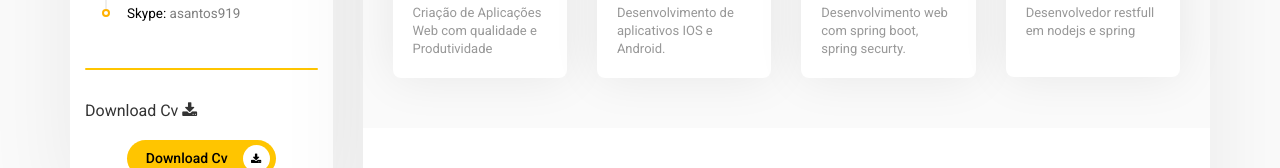
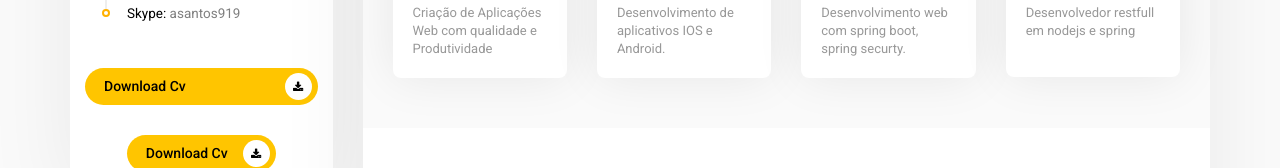
Before and after one commit to AndersonSAndrade/adsdev.github.io, a plain HTML site: page index.html in a window 1280 px wide. Shown: the part 581-749 px from the top of the page. Drawn offline with Linux system fonts and the light colour scheme.

Commit message:
Update index.html

```diff
--- a/index.html
+++ b/index.html
@@ -73,9 +73,9 @@
             <li><p><span>Skype:</span> asantos919</p></li>
         </ul>
         <div class="col-md-12">
-	    <link class="site-btn icon" blank="_blank"
+	    <a class="site-btn icon" target="_blank"
 		  href="https://www.linkedin.com/dms/C4E06AQHZdjZPY4HUXg/messaging-attachmentFile/0/1636495322214?m=AQKyKaW6wI3knwAAAX2_SRwHaMXN7SavGPNZRpanY0MEVo5HHcN1gkytdQ&ne=1&v=beta&t=SBpxXvfBGYDhoCtNrbiQRYzrKeKdH-2zfgkKpnCi_RQ">
-		Download Cv <i class="fa fa-download" aria-hidden="true"></i></link>
+		Download Cv <i class="fa fa-download" aria-hidden="true"></i></a>
             <button class="site-btn icon">Download Cv <i class="fa fa-download" aria-hidden="true"></i></button>
         </div>
     </div>
```
